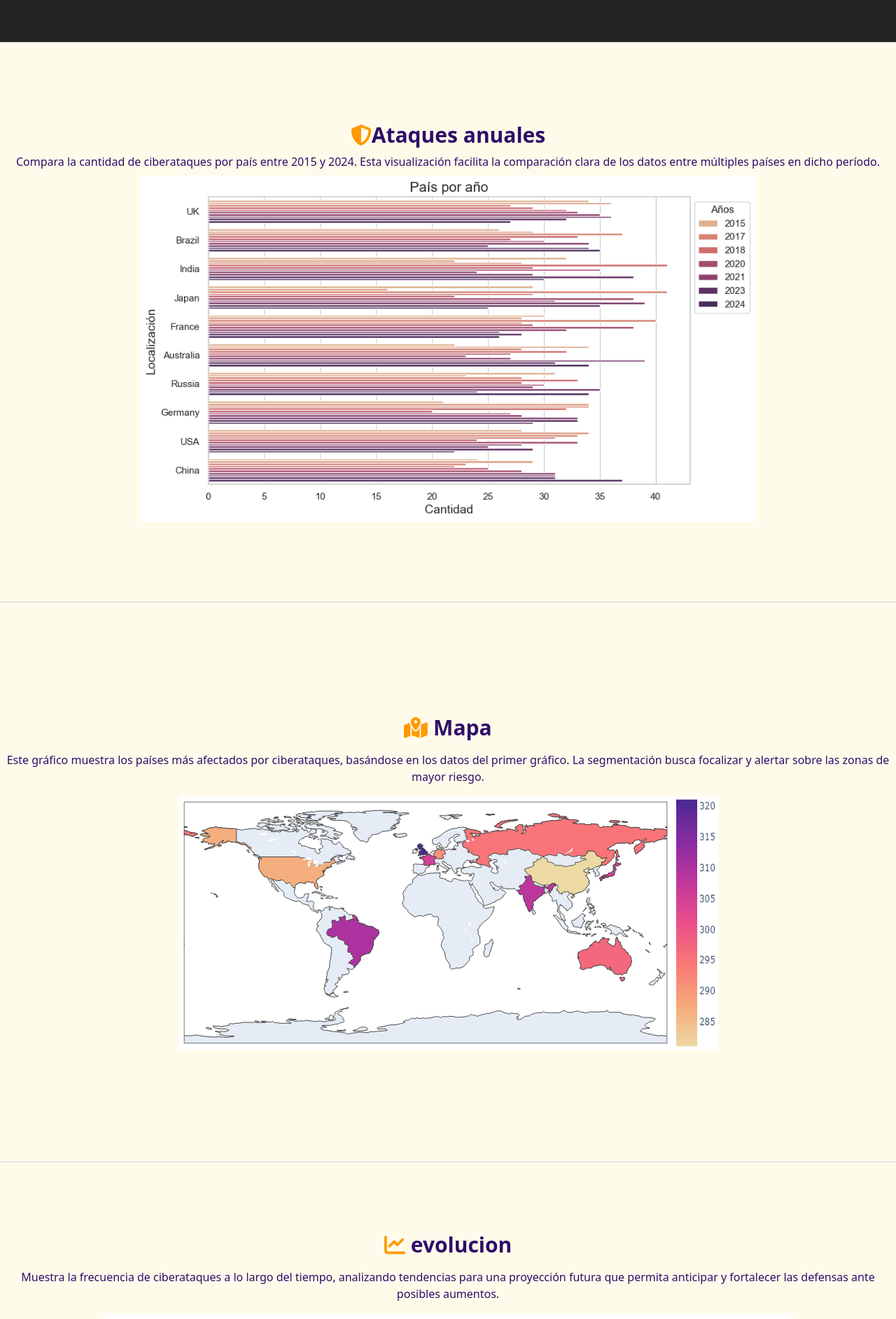
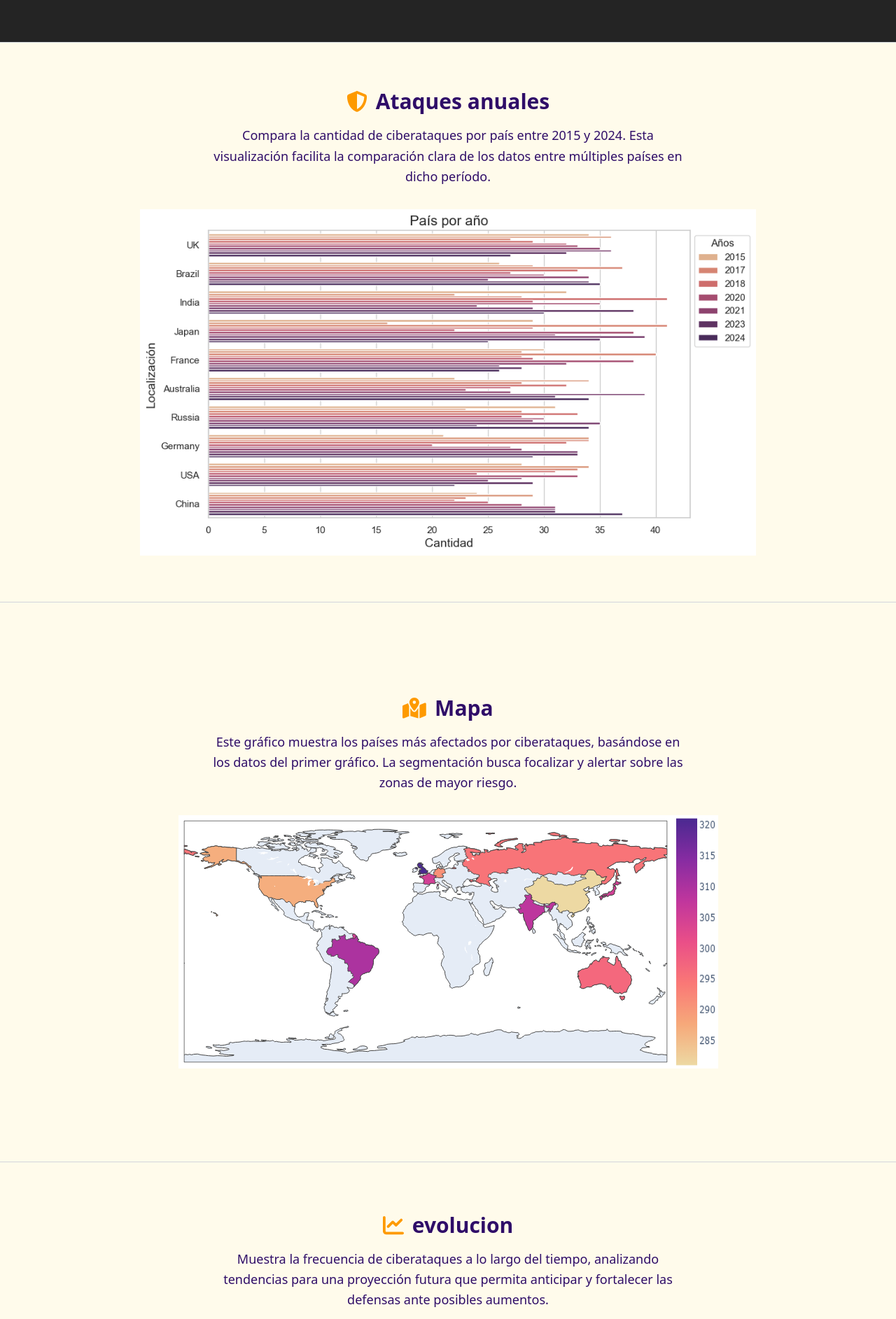
Before and after one commit to CrisDeCrisis/ciberseguridad, a React (Vite) app: page / in a window 1280 px wide. Shown: the part 740-2625 px from the top of the page at 70% size. Built offline with nearby package versions, Linux system fonts and the light colour scheme; grey boxes are pictures that could not be loaded.

Commit message:
ya esta bien organizado los titulos y los parrafos de cada imagen de grafico

```diff
--- a/src/App.jsx
+++ b/src/App.jsx
@@ -38,38 +38,54 @@ const App = () => {
       </section>
       <section
         id="anual"
-        className="h-screen bg-amber-50 text-violet-950 flex flex-col items-center justify-center text-center space-y-2 border-t border-gray-300"
+        className="min-h-screen bg-amber-50 text-violet-950 flex flex-col items-center justify-center px-6 py-16 text-center border-t border-gray-300"
       >
-        <h1 className="text-3xl font-bold flex items-center space-y-100gap-2">
-        <FontAwesomeIcon icon={faShieldHalved} className="text-amber-500" />Ataques anuales</h1>
-        <p> Compara la cantidad de ciberataques por país entre 2015 y 2024. Esta visualización facilita la comparación clara de los datos entre múltiples países en dicho período.</p>
+        <h1 className="text-2xl md:text-3xl font-bold flex items-center gap-3 mb-4 relative group cursor-pointer">
+          <FontAwesomeIcon icon={faShieldHalved} className="text-amber-500" />
+          <span className="relative after:content-[''] after:absolute after:left-0 after:bottom-0 after:h-[3px] after:w-0 after:bg-amber-500 after:transition-all after:duration-500 group-hover:after:w-full">
+            Ataques anuales
+          </span>
+        </h1>
+        <p className="max-w-2xl text-lg leading-relaxed mb-8"> Compara la cantidad de ciberataques por país entre 2015 y 2024. Esta visualización facilita la comparación clara de los datos entre múltiples países en dicho período.</p>
         <Anual />
       </section>
       <section
         id="mapa"
-        className="h-screen bg-amber-50 text-violet-950 flex flex-col items-center justify-center text-center space-y-4 border-t border-gray-300"
+        className="min-h-screen bg-amber-50 text-violet-950 flex flex-col items-center justify-center px-6 py-16 text-center border-t border-gray-300"
       >
-        <h1 className="text-3xl font-bold flex items-center gap-2">
-        <FontAwesomeIcon icon={faMapLocationDot} className="text-amber-500" />Mapa</h1>
-        <p>Este gráfico muestra los países más afectados por ciberataques, basándose en los datos del primer gráfico. La segmentación busca focalizar y alertar sobre las zonas de mayor riesgo.</p>
+        <h1 className="text-2xl md:text-3xl font-bold flex items-center gap-3 mb-4 relative group cursor-pointer">
+          <FontAwesomeIcon icon={faMapLocationDot} className="text-amber-500" />
+          <span className="relative after:content-[''] after:absolute after:left-0 after:bottom-0 after:h-[3px] after:w-0 after:bg-amber-500 after:transition-all after:duration-500 group-hover:after:w-full">
+            Mapa
+          </span>
+        </h1>
+        <p className="max-w-2xl text-lg leading-relaxed mb-8">Este gráfico muestra los países más afectados por ciberataques, basándose en los datos del primer gráfico. La segmentación busca focalizar y alertar sobre las zonas de mayor riesgo.</p>
         <Mapa />
       </section>
       <section
         id="evolucion"
-        className="h-screen bg-amber-50 text-violet-950 flex flex-col items-center justify-center text-center space-y-4 border-t border-gray-300"
+        className="min-h-screen bg-amber-50 text-violet-950 flex flex-col items-center justify-center px-6 py-16 text-center border-t border-gray-300"
       >
-        <h1 className="text-3xl font-bold flex items-center gap-2">
-          <FontAwesomeIcon icon={faChartLine} className="text-amber-500"/>evolucion</h1>
-        <p>Muestra la frecuencia de ciberataques a lo largo del tiempo, analizando tendencias para una proyección futura que permita anticipar y fortalecer las defensas ante posibles aumentos.</p>
+        <h1 className="text-2xl md:text-3xl font-bold flex items-center gap-3 mb-4 relative group cursor-pointer">
+          <FontAwesomeIcon icon={faChartLine} className="text-amber-500"/>
+          <span className="relative after:content-[''] after:absolute after:left-0 after:bottom-0 after:h-[3px] after:w-0 after:bg-amber-500 after:transition-all after:duration-500 group-hover:after:w-full">
+            evolucion
+          </span>
+        </h1>
+        <p className="max-w-2xl text-lg leading-relaxed mb-8">Muestra la frecuencia de ciberataques a lo largo del tiempo, analizando tendencias para una proyección futura que permita anticipar y fortalecer las defensas ante posibles aumentos.</p>
         <Evolucion />
       </section>
       <section
         id="tipos"
-        className="h-screen bg-amber-50 text-violet-950 flex flex-col items-center justify-center text-center space-y-4 border-t border-gray-300"
+        className="min-h-screen bg-amber-50 text-violet-950 flex flex-col items-center justify-center px-6 py-16 text-center border-t border-gray-300"
       >
-        <h1 className="text-3xl font-bold flex items-center gap-2">
-          <FontAwesomeIcon icon={faBug} className="text-amber-500"/>tipos de ataques</h1>
-        <p> Análisis de la proporción según el tipo de ataque, que permite visualizar la distribución porcentual de los diferentes tipos de ataques y facilitar su comparación jerárquica.
+        <h1 className="text-2xl md:text-3xl font-bold flex items-center gap-3 mb-4 relative group cursor-pointer">
+          <FontAwesomeIcon icon={faBug} className="text-amber-500"/>
+          <span className="relative after:content-[''] after:absolute after:left-0 after:bottom-0 after:h-[3px] after:w-0 after:bg-amber-500 after:transition-all after:duration-500 group-hover:after:w-full">
+            tipos de ataques
+          </span>
+        </h1>
+        <p className="max-w-2xl text-lg leading-relaxed mb-8"> Análisis de la proporción según el tipo de ataque, que permite visualizar la distribución porcentual de los diferentes tipos de ataques y facilitar su comparación jerárquica.
         </p>
         <Tipos />
       </section>
```
